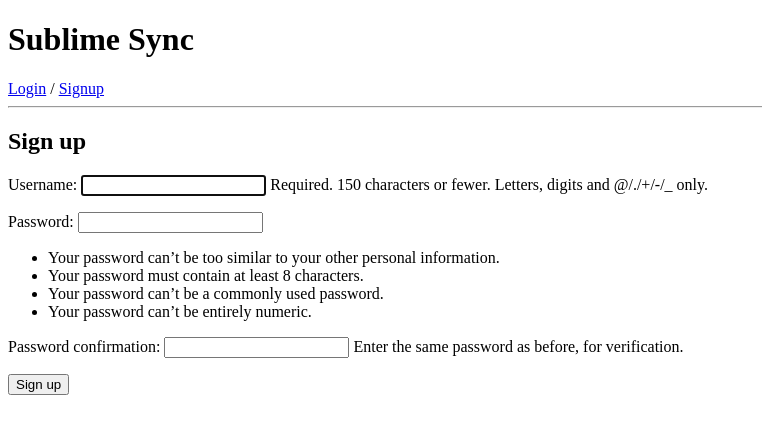
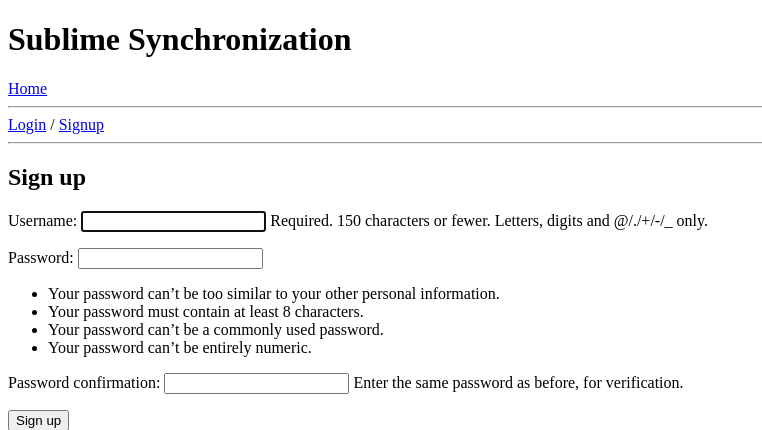
Before and after one commit to mchao409/sublimeserver, a Django app: page /signup/ in a window 1280 px wide. Shown: the top 430 px of the page, without its empty margins (0-762 px from the left). Run offline with Django 3.2, Linux system fonts and the light colour scheme.

Commit message:
fix webpages

```diff
--- a/authenticate/templates/base.html
+++ b/authenticate/templates/base.html
@@ -19,7 +19,10 @@
   </head>
   <body>
     <header>
-      <h1>Sublime Sync </h1>
+      <h1>Sublime Synchronization</h1>
+
+      <a href="{% url 'index' %}">Home</a>
+      <hr>
       {% if user.is_authenticated %}
         <a href="{% url 'logout' %}">Logout</a>
       {% else %}
--- a/authenticate/templates/registration/login.html
+++ b/authenticate/templates/registration/login.html
@@ -1,6 +1,5 @@
 {% block title %}Login{% endblock %}
 {% block content %}
-  <h2>Login</h2>
   <form method="post">
     {% csrf_token %}
     {{ form.as_p }}
--- a/authenticate/templates/signup.html
+++ b/authenticate/templates/signup.html
@@ -1,10 +1,14 @@
 {% extends 'base.html' %}
 
 {% block content %}
+{% if not user.is_authenticated %}
   <h2>Sign up</h2>
   <form method="post">
     {% csrf_token %}
     {{ form.as_p }}
     <button type="submit">Sign up</button>
   </form>
+ {% else %}
+You are already logged in.
+{% endif %}
 {% endblock %}
--- a/authenticate/urls.py
+++ b/authenticate/urls.py
@@ -5,7 +5,7 @@
 
 urlpatterns = [
 	path('', views.index,name='index'),
-	path('home',views.index,name='index'),
+	path('home/',views.index,name='index'),
 	path('redirect/', views.redirect_away, name="redirect_away"),
 	path('save_token/', views.save_token,name="save_token"),
 	path('signup/', views.signup, name='signup'),
@@ -17,7 +17,7 @@
 
 	# Dropbox views
 	path('dropbox/list_folder', dropbox_views.list_folder, name='dropbox_list_folder'),
-
-
+	path('dropbox/update_local', dropbox_views.update_local, name='dropbox_update_local'),
+	path('dropbox/update_remote', dropbox_views.update_remote, name='dropbox_update_remote'),
 
 ]
```
